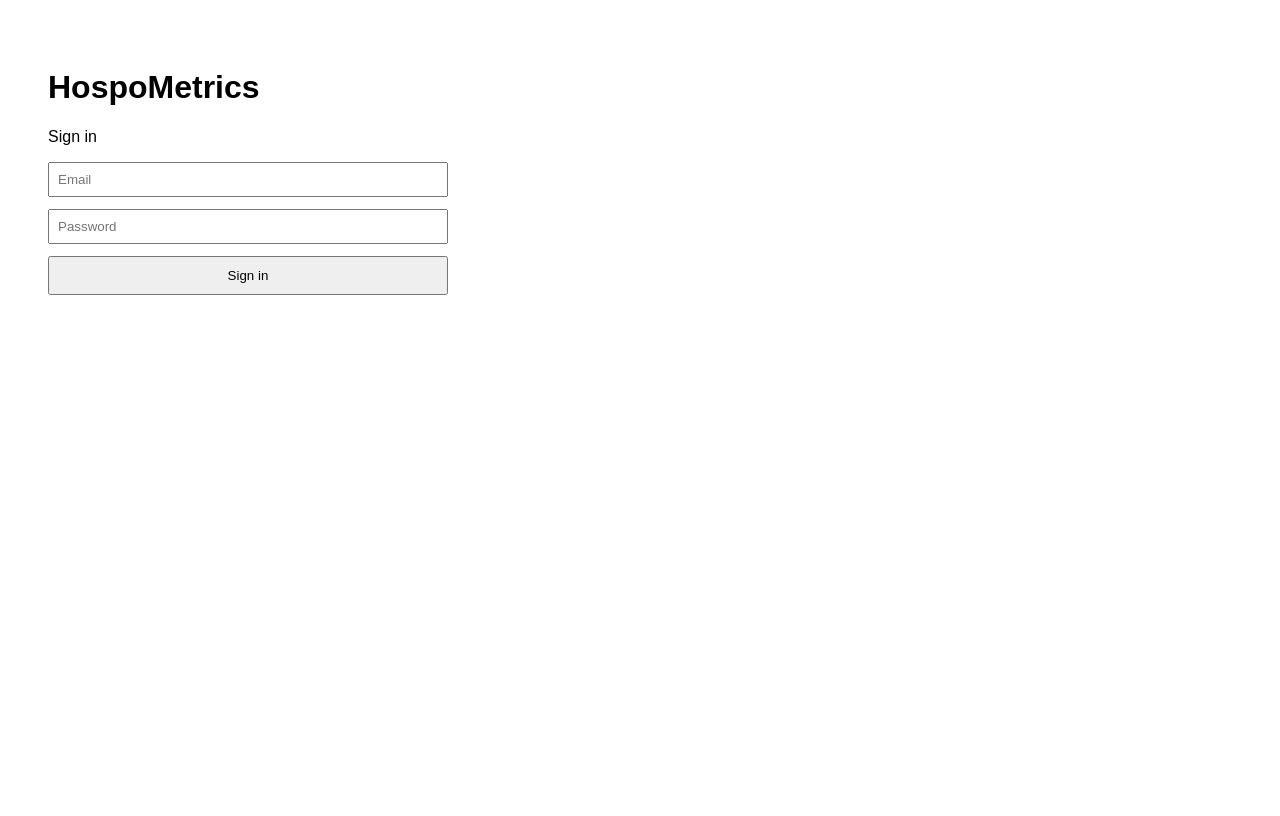
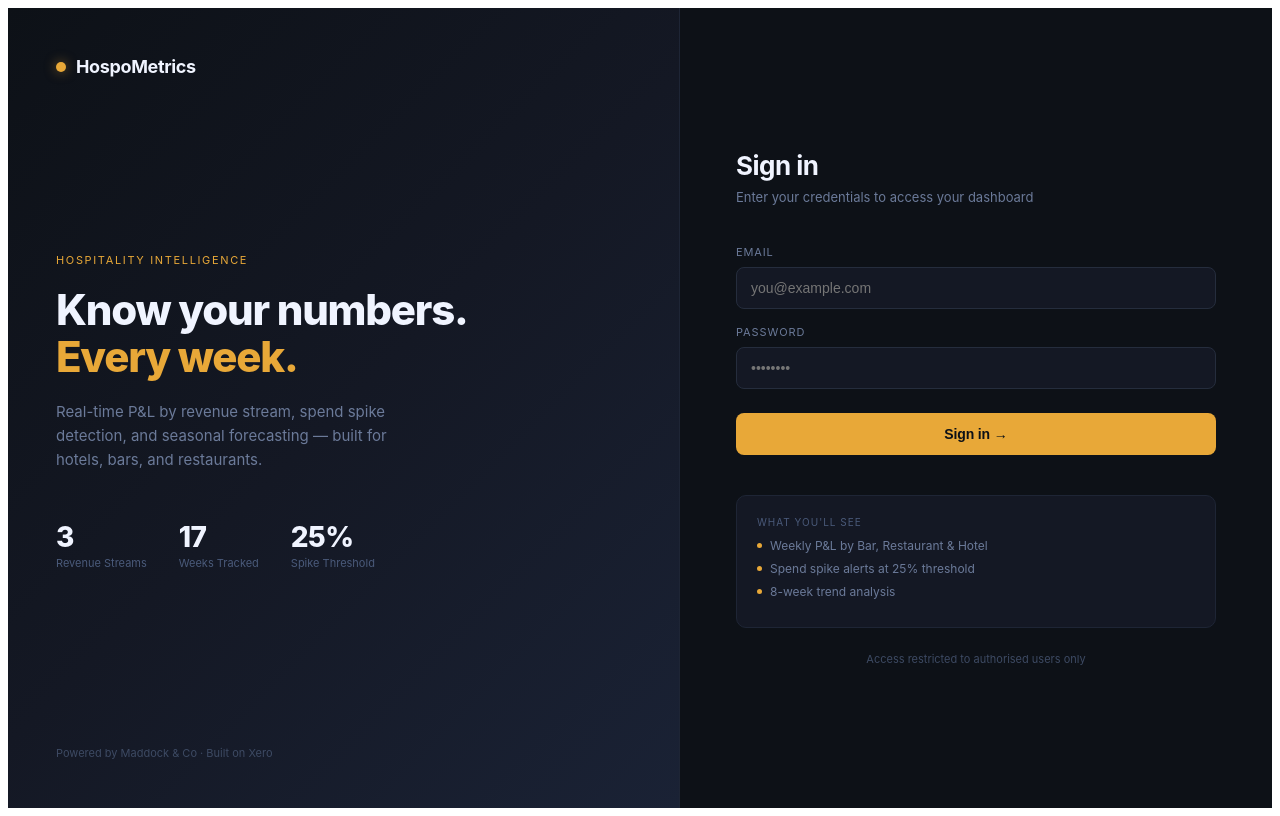
Before and after one commit to Maddockandco/HospoMetrics, a Next.js app: page /login in a window 1280 px wide. Built offline with nearby package versions, Linux system fonts and the light colour scheme; no server answers.

Commit message:
Update page.tsx

```diff
--- a/app/login/page.tsx
+++ b/app/login/page.tsx
@@ -7,7 +7,6 @@ import { createClient } from "@/lib/supabase/client";
 export default function LoginPage() {
   const router = useRouter();
   const supabase = createClient();
-
   const [email, setEmail] = useState("");
   const [password, setPassword] = useState("");
   const [error, setError] = useState<string | null>(null);
@@ -17,50 +16,201 @@ export default function LoginPage() {
     e.preventDefault();
     setError(null);
     setLoading(true);
-
-    const { error } = await supabase.auth.signInWithPassword({
-      email,
-      password,
-    });
-
+    const { error } = await supabase.auth.signInWithPassword({ email, password });
     setLoading(false);
-
-    if (error) {
-      setError(error.message);
-      return;
-    }
-
+    if (error) { setError(error.message); return; }
     router.push("/dashboard");
     router.refresh();
   }
 
   return (
-    <main style={{ padding: 40, fontFamily: "sans-serif", maxWidth: 400 }}>
-      <h1>HospoMetrics</h1>
-      <p>Sign in</p>
+    <div style={{
+      minHeight: "100vh",
+      background: "#0d1117",
+      display: "flex",
+      fontFamily: "'Inter', system-ui, sans-serif",
+      color: "#f0f4ff",
+    }}>
+      {/* Left panel — branding */}
+      <div style={{
+        flex: 1,
+        background: "linear-gradient(135deg, #0d1117 0%, #141824 50%, #1a2235 100%)",
+        borderRight: "1px solid #1e2535",
+        display: "flex",
+        flexDirection: "column",
+        justifyContent: "space-between",
+        padding: 48,
+      }}>
+        {/* Logo */}
+        <div style={{ display: "flex", alignItems: "center", gap: 10 }}>
+          <div style={{ width: 10, height: 10, borderRadius: "50%", background: "#e8a838", boxShadow: "0 0 12px #e8a83880" }} />
+          <span style={{ fontWeight: 700, fontSize: 18, letterSpacing: "-0.02em" }}>HospoMetrics</span>
+        </div>
 
-      <form onSubmit={handleLogin} style={{ display: "flex", flexDirection: "column", gap: 12 }}>
+        {/* Centre content */}
+        <div>
+          <div style={{ fontSize: 11, color: "#e8a838", letterSpacing: "0.15em", textTransform: "uppercase", marginBottom: 20 }}>
+            Hospitality Intelligence
+          </div>
+          <h1 style={{ fontSize: 42, fontWeight: 800, letterSpacing: "-0.03em", lineHeight: 1.1, margin: 0, marginBottom: 20 }}>
+            Know your numbers.<br />
+            <span style={{ color: "#e8a838" }}>Every week.</span>
+          </h1>
+          <p style={{ fontSize: 15, color: "#6b7a99", lineHeight: 1.6, maxWidth: 380, margin: 0 }}>
+            Real-time P&L by revenue stream, spend spike detection, and seasonal forecasting — built for hotels, bars, and restaurants.
+          </p>
+
+          {/* Stats row */}
+          <div style={{ display: "flex", gap: 32, marginTop: 48 }}>
+            {[
+              { value: "3", label: "Revenue Streams" },
+              { value: "17", label: "Weeks Tracked" },
+              { value: "25%", label: "Spike Threshold" },
+            ].map(({ value, label }) => (
+              <div key={label}>
+                <div style={{ fontSize: 28, fontWeight: 800, color: "#f0f4ff", letterSpacing: "-0.02em" }}>{value}</div>
+                <div style={{ fontSize: 11, color: "#4a5a7a", marginTop: 2 }}>{label}</div>
+              </div>
+            ))}
+          </div>
+        </div>
+
+        {/* Footer */}
+        <div style={{ fontSize: 11, color: "#3d4a63" }}>
+          Powered by Maddock & Co · Built on Xero
+        </div>
+      </div>
+
+      {/* Right panel — login form */}
+      <div style={{
+        width: 480,
+        display: "flex",
+        flexDirection: "column",
+        justifyContent: "center",
+        padding: "48px 56px",
+        background: "#0d1117",
+      }}>
+        <div style={{ marginBottom: 40 }}>
+          <h2 style={{ fontSize: 26, fontWeight: 700, letterSpacing: "-0.02em", margin: 0, marginBottom: 8 }}>
+            Sign in
+          </h2>
+          <p style={{ fontSize: 13, color: "#6b7a99", margin: 0 }}>
+            Enter your credentials to access your dashboard
+          </p>
+        </div>
+
+        <form onSubmit={handleLogin} style={{ display: "flex", flexDirection: "column", gap: 16 }}>
+          <div>
+            <label style={{ fontSize: 11, color: "#6b7a99", textTransform: "uppercase", letterSpacing: "0.08em", display: "block", marginBottom: 8 }}>
+              Email
+            </label>
             <input
               type="email"
-          placeholder="Email"
               value={email}
               onChange={(e) => setEmail(e.target.value)}
+              placeholder="you@example.com"
               required
-          style={{ padding: 8 }}
+              style={{
+                width: "100%",
+                background: "#141824",
+                border: "1px solid #252d3d",
+                borderRadius: 8,
+                padding: "12px 14px",
+                color: "#f0f4ff",
+                fontSize: 14,
+                outline: "none",
+                boxSizing: "border-box",
+                transition: "border-color 0.2s",
+              }}
+              onFocus={(e) => e.target.style.borderColor = "#e8a838"}
+              onBlur={(e) => e.target.style.borderColor = "#252d3d"}
             />
+          </div>
+
+          <div>
+            <label style={{ fontSize: 11, color: "#6b7a99", textTransform: "uppercase", letterSpacing: "0.08em", display: "block", marginBottom: 8 }}>
+              Password
+            </label>
             <input
               type="password"
-          placeholder="Password"
               value={password}
               onChange={(e) => setPassword(e.target.value)}
+              placeholder="••••••••"
               required
-          style={{ padding: 8 }}
+              style={{
+                width: "100%",
+                background: "#141824",
+                border: "1px solid #252d3d",
+                borderRadius: 8,
+                padding: "12px 14px",
+                color: "#f0f4ff",
+                fontSize: 14,
+                outline: "none",
+                boxSizing: "border-box",
+                transition: "border-color 0.2s",
+              }}
+              onFocus={(e) => e.target.style.borderColor = "#e8a838"}
+              onBlur={(e) => e.target.style.borderColor = "#252d3d"}
             />
-        {error && <p style={{ color: "red" }}>{error}</p>}
-        <button type="submit" disabled={loading} style={{ padding: 10 }}>
-          {loading ? "Signing in..." : "Sign in"}
+          </div>
+
+          {error && (
+            <div style={{
+              background: "#2e1a1a",
+              border: "1px solid #e05555",
+              borderRadius: 8,
+              padding: "10px 14px",
+              fontSize: 12,
+              color: "#e05555",
+            }}>
+              {error}
+            </div>
+          )}
+
+          <button
+            type="submit"
+            disabled={loading}
+            style={{
+              marginTop: 8,
+              background: loading ? "#2a2f42" : "#e8a838",
+              color: loading ? "#6b7a99" : "#0d1117",
+              border: "none",
+              borderRadius: 8,
+              padding: "13px 0",
+              fontSize: 14,
+              fontWeight: 700,
+              cursor: loading ? "default" : "pointer",
+              letterSpacing: "-0.01em",
+              transition: "background 0.2s, transform 0.1s",
+              width: "100%",
+            }}
+            onMouseEnter={(e) => { if (!loading) (e.target as HTMLButtonElement).style.background = "#f0b840"; }}
+            onMouseLeave={(e) => { if (!loading) (e.target as HTMLButtonElement).style.background = "#e8a838"; }}
+          >
+            {loading ? "Signing in…" : "Sign in →"}
           </button>
         </form>
-    </main>
+
+        <div style={{ marginTop: 40, padding: "20px", background: "#141824", borderRadius: 10, border: "1px solid #1e2535" }}>
+          <div style={{ fontSize: 10, color: "#4a5a7a", textTransform: "uppercase", letterSpacing: "0.1em", marginBottom: 10 }}>
+            What you'll see
+          </div>
+          {[
+            "Weekly P&L by Bar, Restaurant & Hotel",
+            "Spend spike alerts at 25% threshold",
+            "8-week trend analysis",
+          ].map((item) => (
+            <div key={item} style={{ display: "flex", alignItems: "center", gap: 8, marginBottom: 8 }}>
+              <div style={{ width: 5, height: 5, borderRadius: "50%", background: "#e8a838", flexShrink: 0 }} />
+              <span style={{ fontSize: 12, color: "#6b7a99" }}>{item}</span>
+            </div>
+          ))}
+        </div>
+
+        <div style={{ marginTop: 24, fontSize: 11, color: "#3d4a63", textAlign: "center" }}>
+          Access restricted to authorised users only
+        </div>
+      </div>
+    </div>
   );
 }
```
Lines whose indentation alone changed are shown as unchanged.
